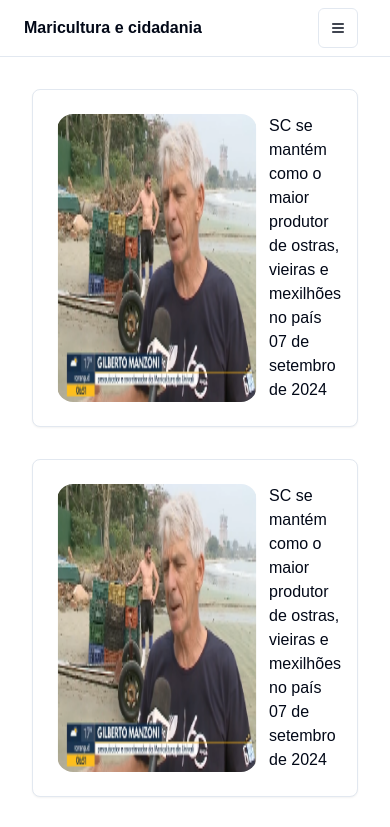
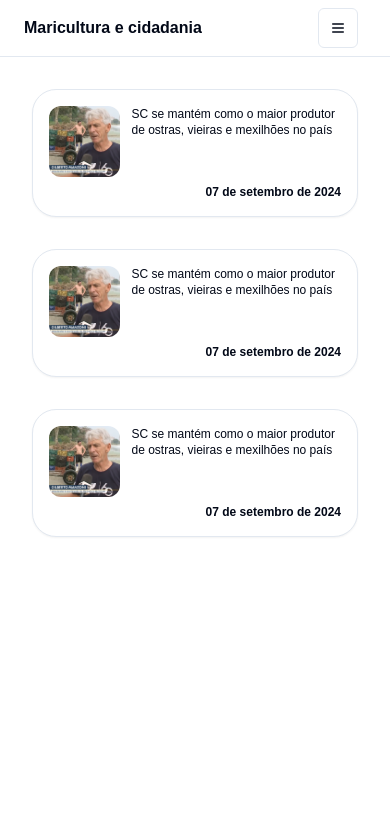
Before and after one commit to lucastaf/Banco-de-entrevista---Maricultura-e-cidadania, a Next.js app: page / in a window 390 px wide. Shown: the top 827 px of the page. Built offline with nearby package versions, Linux system fonts and the light colour scheme.

Commit message:
arrumado responsividade da imagem da noticia

```diff
--- a/src/app/page.tsx
+++ b/src/app/page.tsx
@@ -3,7 +3,7 @@ import Image from "next/image";
 
 export default function Home() {
   return (
-    <div className="grid gap-8 grid-cols-1 md:grid-cols-2">
+    <div className="grid gap-8 grid-cols-1 lg:grid-cols-2">
       <NewsCard />
       <NewsCard />
       <NewsCard />
--- a/src/components/news/newsCard.tsx
+++ b/src/components/news/newsCard.tsx
@@ -3,25 +3,33 @@ import { Card, CardContent, CardHeader } from "../ui/card";
 
 export default function NewsCard() {
   return (
-    <Card>
-      <CardContent>
-        <div className="flex">
+    <Card className="flex min-h-48 max-sm:min-h-32 ">
+      <div className="rounded-2xl w-1/4 lg:w-3/4 xl:w-1/3 relative max-sm:hidden">
+        <Image
+          className="rounded-2xl object-cover"
+          src={"/image01.png"}
+          alt="Capa da noticia"
+          fill
+        />
+      </div>
+
+      <CardContent className="flex max-sm:p-4">
+        <div className="sm:hidden h-3/4 relative aspect-square">
           <Image
-            className="rounded-2xl"
+            className="object-cover rounded-xl"
             src={"/image01.png"}
             alt="Capa da noticia"
-            width={200}
-            height={200}
+            fill
           />
-          <div className="flex flex-col justify-between ml-3">
-            <h1 className="max-w-96">
-              SC se mantém como o maior produtor de ostras, vieiras e mexilhões
-              no país
-            </h1>
-            <h3>
-                07 de setembro de 2024
-            </h3>
-          </div>
+        </div>
+        <div className="flex flex-col justify-between ml-3 h-full ">
+          <h1 className="max-w-96 max-sm:text-xs">
+            SC se mantém como o maior produtor de ostras, vieiras e mexilhões no
+            país
+          </h1>
+          <h3 className="max-sm:text-xs text-right">
+            <b>07 de setembro de 2024</b>{" "}
+          </h3>
         </div>
       </CardContent>
     </Card>
--- a/src/components/ui/card.tsx
+++ b/src/components/ui/card.tsx
@@ -9,7 +9,7 @@ const Card = React.forwardRef<
   <div
     ref={ref}
     className={cn(
-      "rounded-lg border bg-card text-card-foreground shadow-sm",
+      "rounded-3xl border bg-card text-card-foreground shadow-sm",
       className
     )}
     {...props}
```
